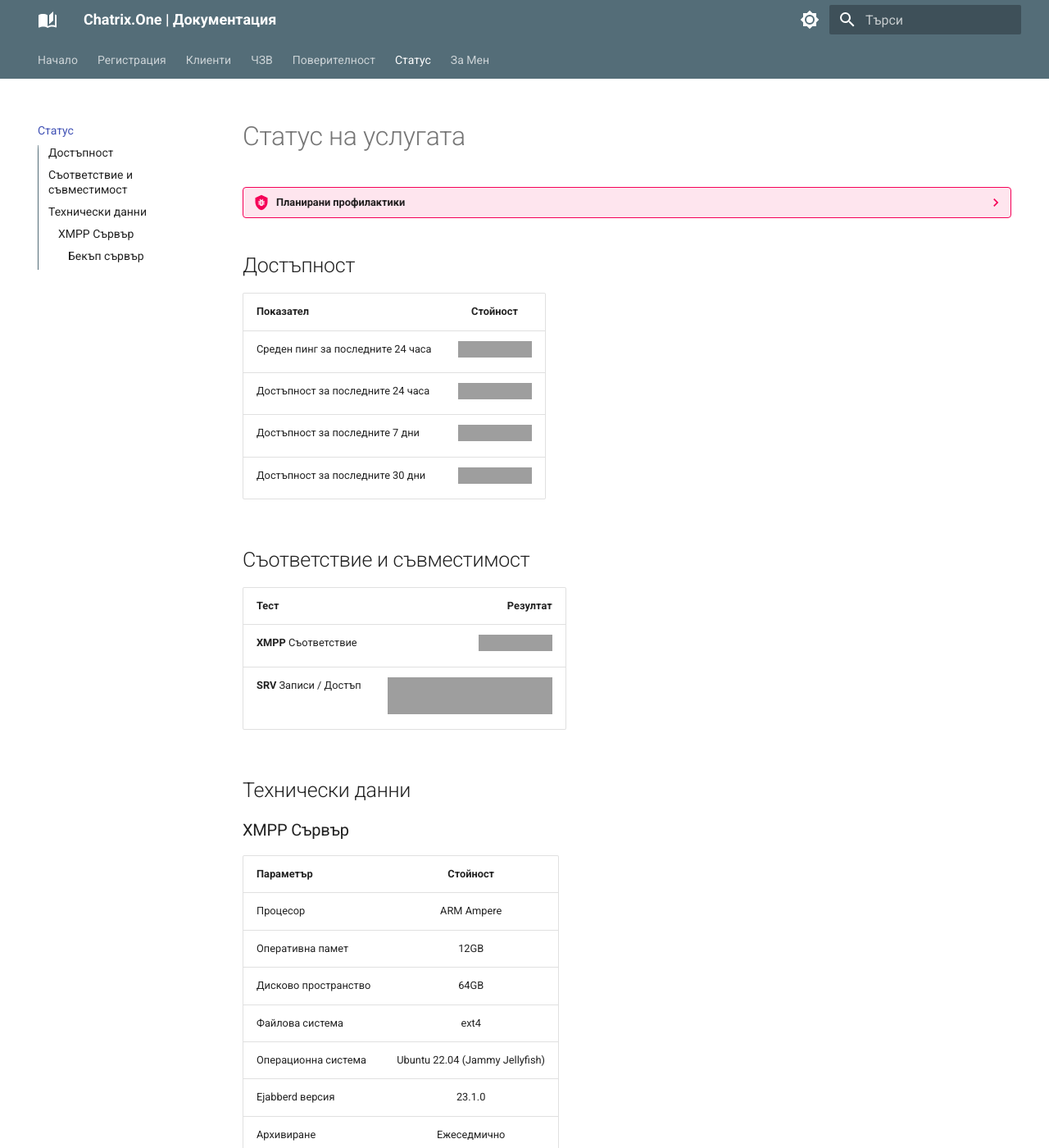
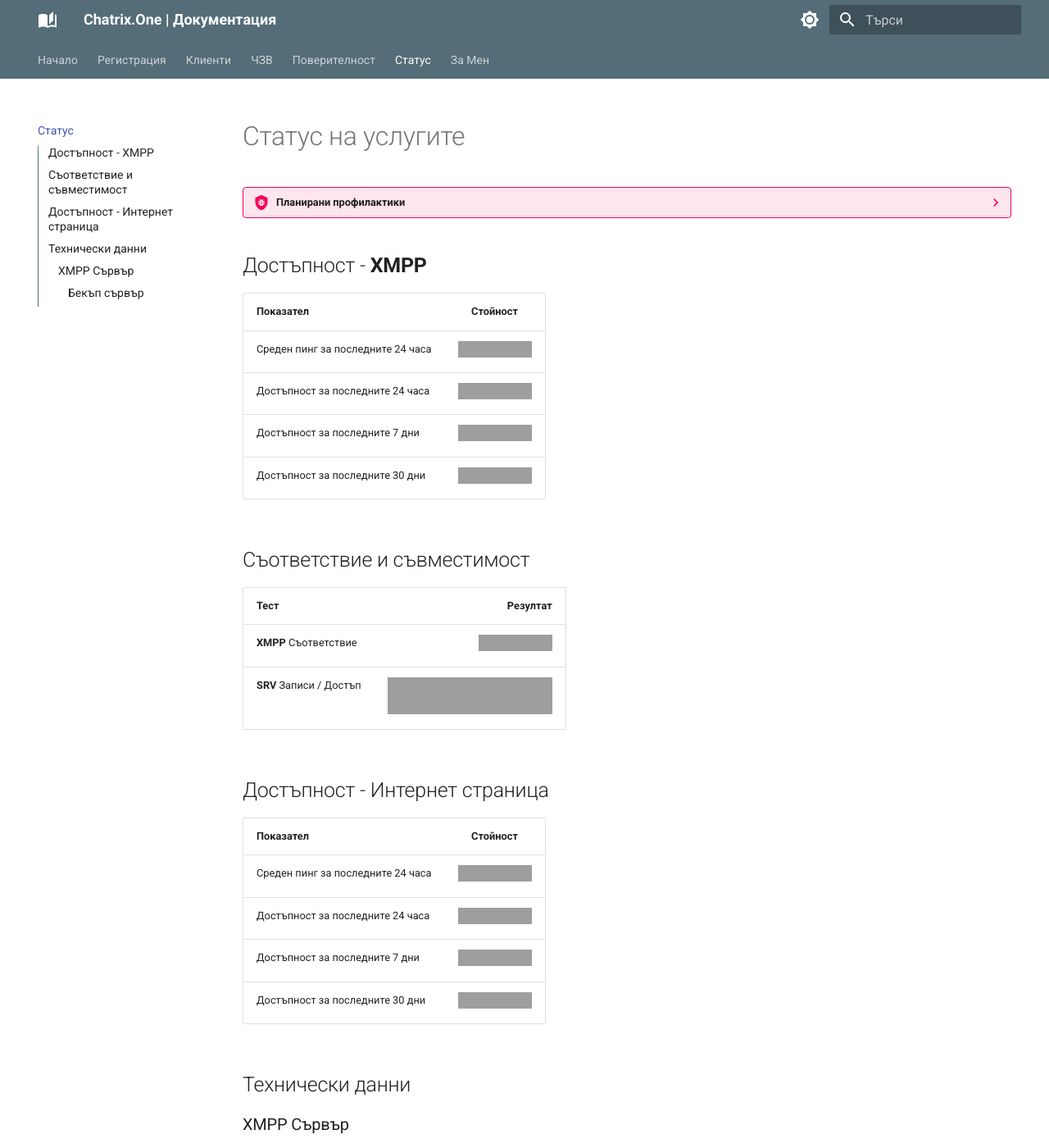
Before and after one commit to MrEddX/docs.chatrix.one, an MkDocs documentation site: the page built from docs/статус.md, in a window 1280 px wide and 1400 px high. Shown: the whole window at 82% size. Built offline with MkDocs 1.6.1 and Material for MkDocs 9.7.7, drawn with Linux system fonts in a browser that asks for light colours; grey boxes are pictures that could not be loaded.

Commit message:
Fix & Mod: FAQ, Status

```diff
--- a/docs/статус.md
+++ b/docs/статус.md
@@ -1,4 +1,4 @@
-# Статус на услугата
+# Статус на услугите
 
 ???- bug "Планирани профилактики"
 
@@ -6,7 +6,7 @@
     |:------------|:----------------:|:------------------------------------------------------:|
     | 11.04.2023  |05:30 - 6:30 EET  | Възможни са временни прекъсвания на **XMPP** услугата  |
 
-## Достъпност
+## Достъпност - **XMPP**
 
 | Показател                  |Стойност                                             |
 |:---------------------------|:---------------------------------------------------:|
@@ -22,6 +22,14 @@
 | **XMPP** Съответствие| ![Compliance Test](https://compliance.conversations.im/badge/chatrix.one) |
 |**SRV** Записи / Достъп| <a href='https://xmpp.love/servers/chatrix.one/results'><img src='https://xmpp.love/servers/chatrix.one/badge' width='201px' height='18px' alt='xmpp.love score'></a> |
 
+## Достъпност - Интернет страница
+
+| Показател                  |Стойност                                             |
+|:---------------------------|:---------------------------------------------------:|
+| Среден пинг за последните 24 часа|![Ping Average](https://uptime.tinyserver.eu/api/badge/135/ping) |
+| Достъпност за последните 24 часа |![Uptime 24h](https://uptime.tinyserver.eu/api/badge/135/uptime/24)|
+| Достъпност за последните 7 дни  |<a href='https://uptime.tinyserver.eu'><img src='https://uptime.tinyserver.eu/api/badge/135/uptime/168?label=Uptime 7d&labelSuffix=d' /></a>|
+| Достъпност за последните 30 дни  |<a href='https://uptime.tinyserver.eu'><img src='https://uptime.tinyserver.eu/api/badge/135/uptime/720?label=Uptime 30d&labelSuffix=d' /></a>|
 
 ## Технически данни
 
```
Also changed, not shown: docs/често-задавани-въпроси.md (+6 -0 lines).
